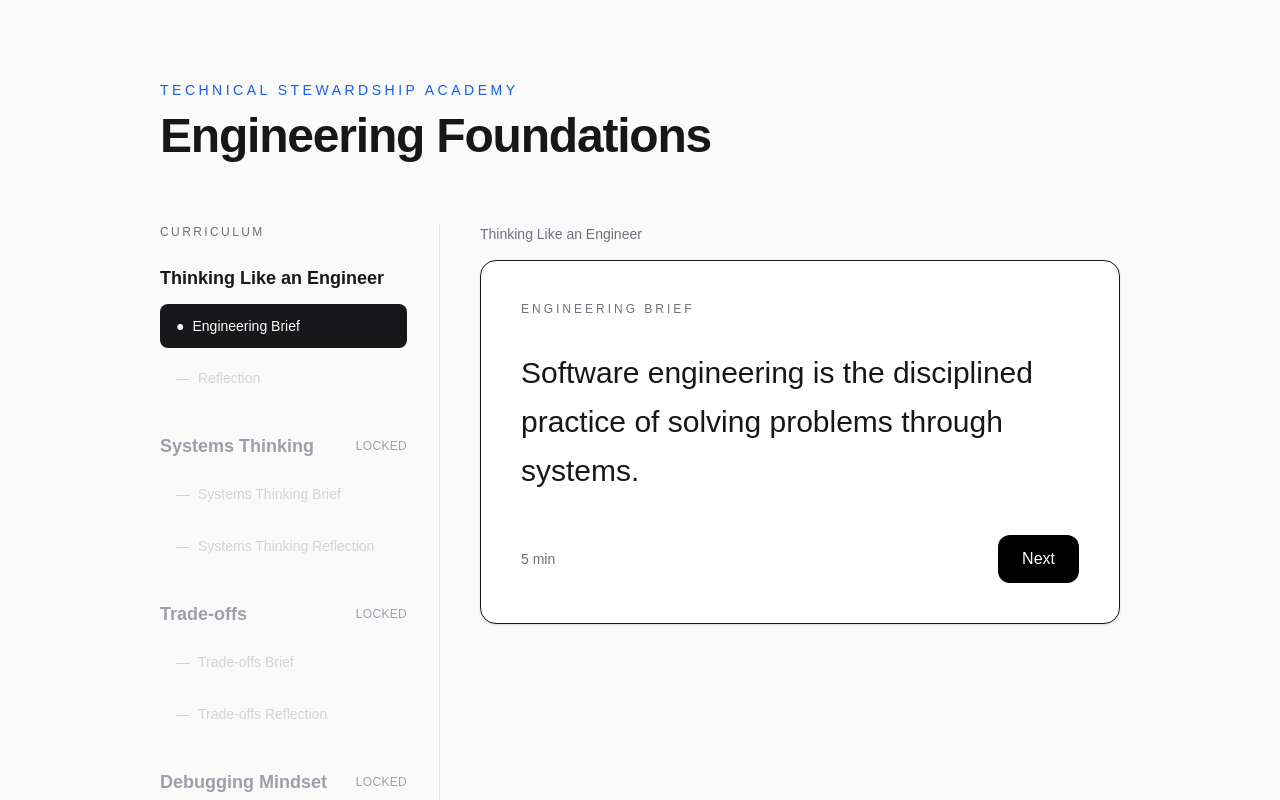
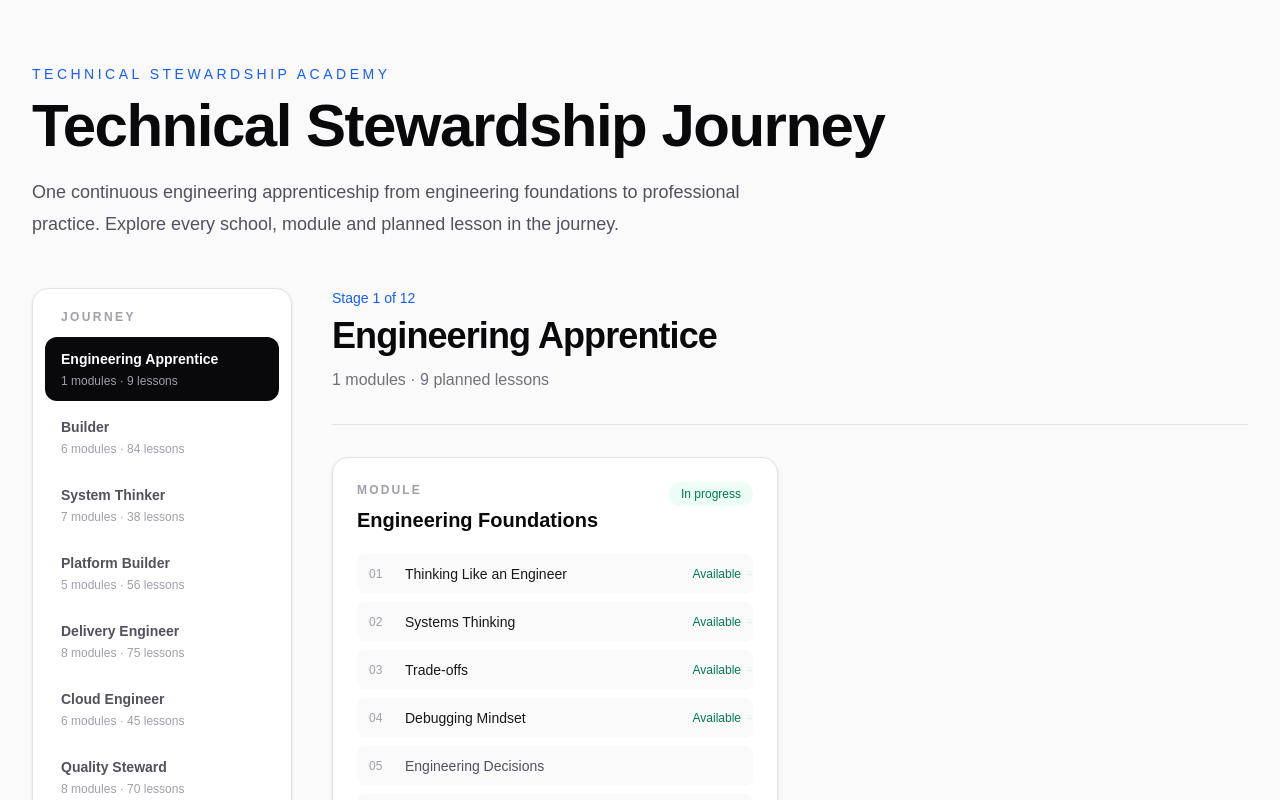
Before and after one commit to enoqueJonas/tsa, a Next.js app in the folder apps/web/: page / in a window 1280 px wide. Shown: the top 800 px of the page. Built offline with nearby package versions, Linux system fonts and the light colour scheme.

Commit message:
feat: make academy journey the home experience

```diff
--- a/apps/web/app/page.tsx
+++ b/apps/web/app/page.tsx
@@ -1,18 +1,24 @@
-import { LearningExperience } from "../components/learning-experience";
+import { AcademyBrowser } from "../components/academy-browser";
 
 export default function Home() {
   return (
     <main className="min-h-screen bg-zinc-50">
-      <div className="mx-auto max-w-5xl px-8 py-20">
+      <div className="mx-auto max-w-7xl px-6 py-16 lg:px-8">
         <p className="text-sm uppercase tracking-[0.25em] text-blue-600">
           Technical Stewardship Academy
         </p>
 
-        <h1 className="mt-3 text-5xl font-bold tracking-tight">
-          Engineering Foundations
+        <h1 className="mt-3 max-w-4xl text-5xl font-bold tracking-tight text-zinc-950 lg:text-6xl">
+          Technical Stewardship Journey
         </h1>
 
-        <LearningExperience />
+        <p className="mt-5 max-w-3xl text-lg leading-8 text-zinc-600">
+          One continuous engineering apprenticeship from engineering foundations
+          to professional practice. Explore every school, module and planned
+          lesson in the journey.
+        </p>
+
+        <AcademyBrowser />
       </div>
     </main>
   );
```
